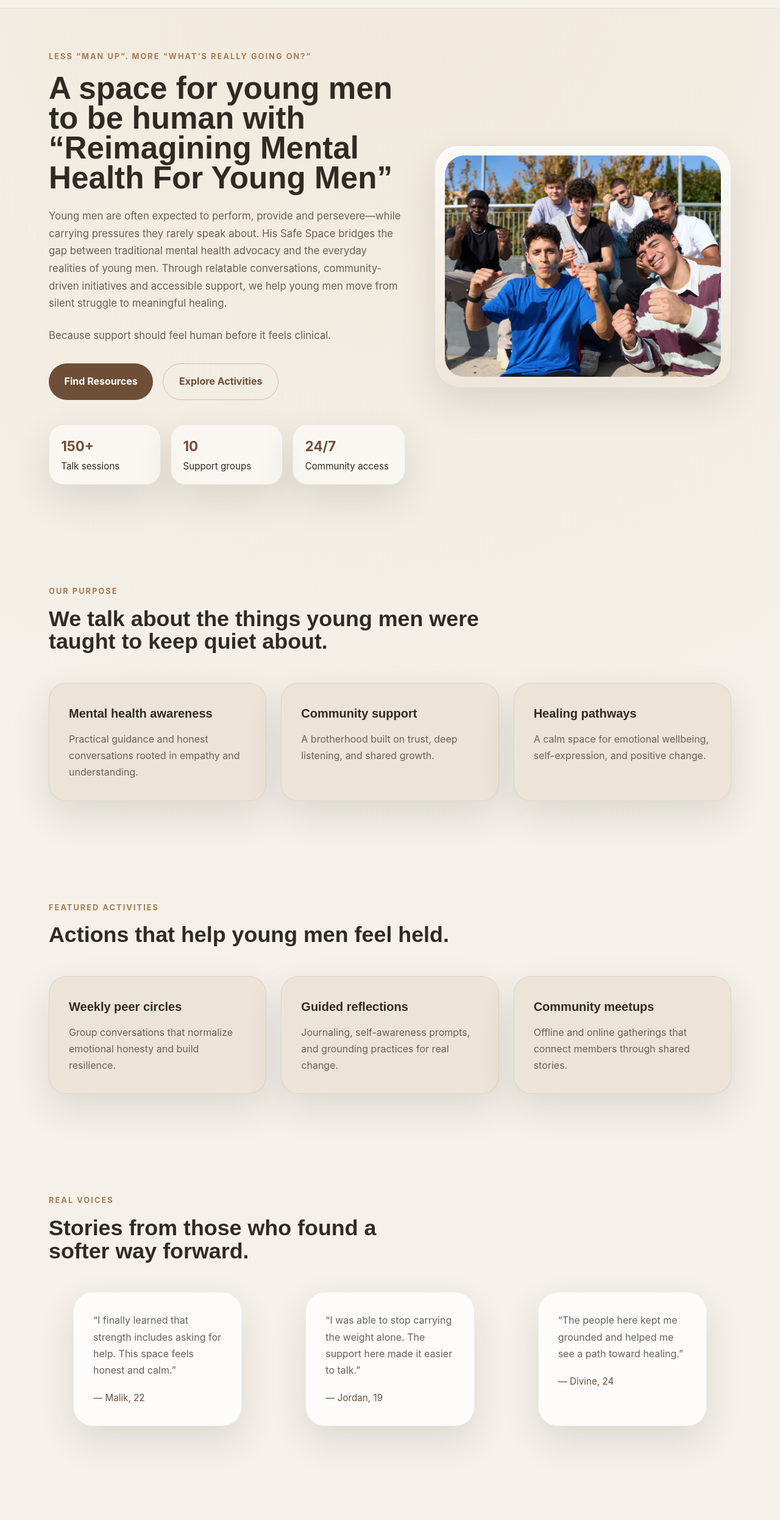
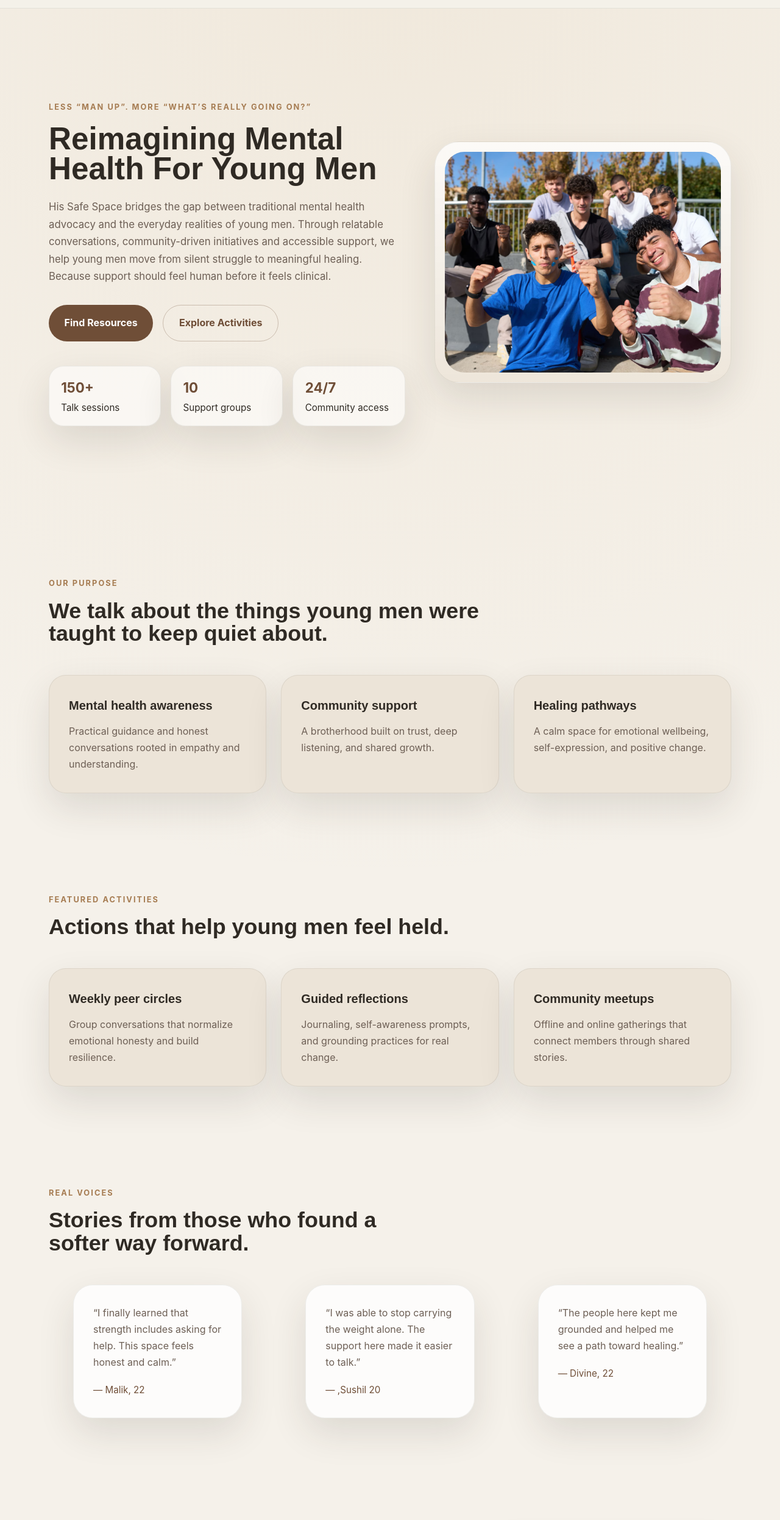
Before and after one commit to jubbyshonhayi/His_Safe_Space, a plain HTML site: page index.html in a window 1280 px wide. Shown: the part 67-2560 px from the top of the page at 61% size. Drawn offline with Linux system fonts and the light colour scheme.

Commit message:
Update founder's name and homepage

```diff
--- a/index.html
+++ b/index.html
@@ -35,12 +35,13 @@
       <div class="container hero-grid">
         <div class="hero-copy" data-animate>
           <span class="eyebrow">LESS “MAN UP”. MORE “WHAT’S REALLY GOING ON?”</span>
-          <h1>A space for young men to be human with “Reimagining Mental Health For Young Men”</h1>
-          <p>Young men are often expected to perform, provide and persevere—while carrying pressures they rarely speak about.
+          <h1>Reimagining Mental Health For Young Men</h1>
+          <p>
             His Safe Space bridges the gap between traditional mental health advocacy and the everyday realities of young men.
             Through relatable conversations, community-driven initiatives and accessible support, we help young men move from silent struggle to meaningful healing.
+            Because support should feel human before it feels clinical.
           </p>
-          <p>Because support should feel human before it feels clinical.</p>
+
           <div class="hero-actions">
             <a class="button button-primary" href="get-help.html">Find Resources</a>
             <a class="button button-secondary" href="activities.html">Explore Activities</a>
@@ -127,11 +128,11 @@
           </blockquote>
           <blockquote>
             <p>“I was able to stop carrying the weight alone. The support here made it easier to talk.”</p>
-            <footer>— Jordan, 19</footer>
+            <footer>— ,Sushil 20</footer>
           </blockquote>
           <blockquote>
             <p>“The people here kept me grounded and helped me see a path toward healing.”</p>
-            <footer>— Divine, 24</footer>
+            <footer>— Divine, 22</footer>
           </blockquote>
         </div>
       </div>
```
Also changed, not shown: founder.html (+6 -6 lines).
